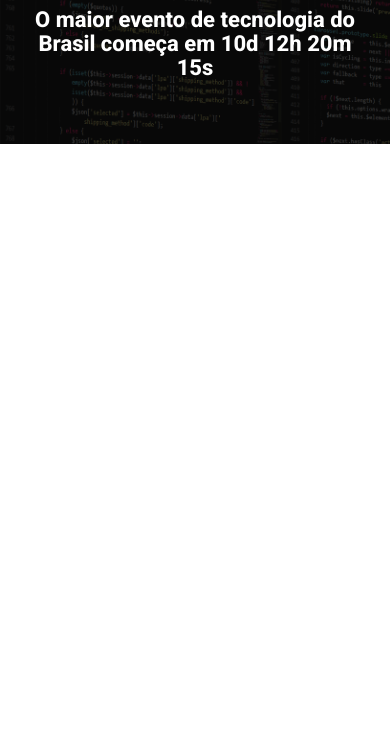
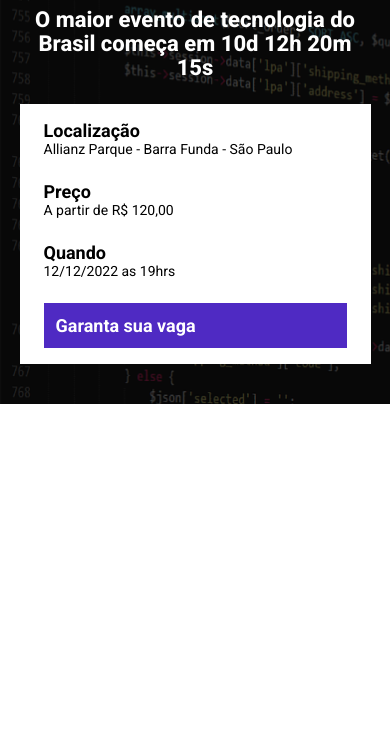
Before and after one commit to joaogriquena/tech_talks, a website built with Parcel: page src/index.html in a window 390 px wide. Shown: the part 96-844 px from the top of the page. Built offline with nearby package versions, Linux system fonts and the light colour scheme.

Commit message:
construindo o cabeçalho

```diff
--- a/src/index.html
+++ b/src/index.html
@@ -18,6 +18,25 @@
             <p class="hero__text">
                 O maior evento de tecnologia do Brasil começa em 10d 12h 20m 15s
             </p>
+            <div class="infos-bar">
+                <ul class="infos-bar__infos">
+                    <li class="infos-bar__infos__item">
+                        <b>Localização</b>
+                        Allianz Parque - Barra Funda - São Paulo
+                    </li>
+                    <li class="infos-bar__infos__item">
+                        <b>Preço</b>
+                        A partir de R$ 120,00
+                    </li>
+                    <li class="infos-bar__infos__item">
+                        <b>Quando</b>
+                        12/12/2022 as 19hrs
+                    </li>
+                </ul>
+                <a href="#" class="button button--primary">
+                    Garanta sua vaga
+                </a>
+            </div>
         </div>
     </header>
 
--- /dev/null
+++ b/src/styles/components/_buttons.scss
@@ -0,0 +1,30 @@
+.button {
+    padding: 12px;
+    font-size: 18px;
+    font-weight: bold;
+    text-decoration: none;
+    text-align: center;
+    white-space: nowrap;
+
+    &--primary {
+        color: #fff;
+        background-color: #4f2ac3;
+    }
+
+    @media (max-width: 640px) {
+        display: flex;
+        width: 100%;
+        align-items: center;
+    }
+
+    @media (max-width: 1024px) {
+        display: flex;
+        align-items: center;
+    }
+
+    @media (max-width: 1024px) {
+        &__infos {
+            gap: 16px;
+        }
+    }
+}
--- /dev/null
+++ b/src/styles/components/_infos_bar.scss
@@ -0,0 +1,34 @@
+.infos-bar {
+    padding: 16px 24px;
+    background-color: #fff;
+    display: flex;
+    justify-content: space-between;
+
+    &__infos {
+        display: flex;
+        gap: 40px;
+
+        &__item {
+            font-size: 14px;
+            color: #000;
+
+            b {
+                color: #000;
+                font-size: 18px;
+                display: block;
+            }
+        }
+    }
+
+    @media (max-width: 640px) {
+        display: block;
+
+        &__infos {
+            display: block;
+
+            &__item {
+                margin-bottom: 24px;
+            }
+        }
+    }
+}
--- a/src/styles/main.scss
+++ b/src/styles/main.scss
@@ -1,4 +1,6 @@
 @use 'hero';
+@use 'components/infos_bar';
+@use 'components/buttons';
 
 * {
     margin: 0;
@@ -6,6 +8,7 @@
     box-sizing: border-box;
     font-family: Roboto, sans-serif;
     color: #fff;
+    list-style: none;
 
 }
 
```
